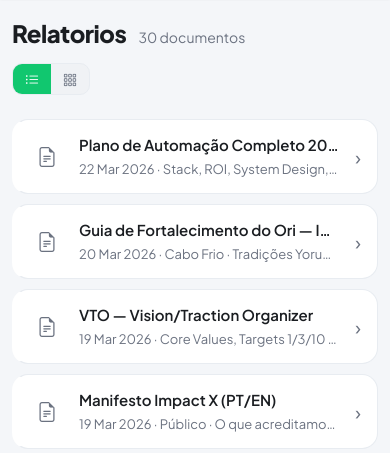
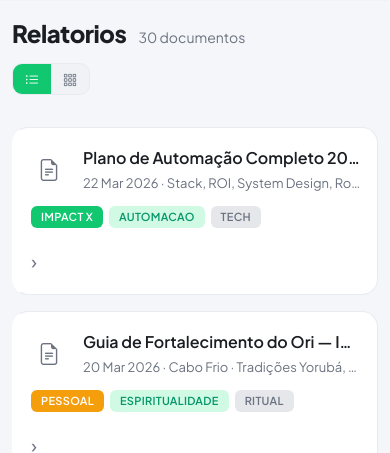
Before and after one commit to camillodev/ix-reports, a website: page index.html in a window 390 px wide. Shown: the part 57-510 px from the top of the page. Drawn offline with nearby package versions, Linux system fonts and the light colour scheme.

Commit message:
feat: dark mode #212529/#059669, cards maiores, tags embaixo, count dinamico
Dark mode atualizado para bg #212529 com accent #059669.
Cards com mais padding e espacamento para respiro premium.
Tags agora aparecem embaixo do titulo em linha propria.
Contagem de documentos atualiza junto com filtros ativos.

```diff
--- a/assets/css/hub.css
+++ b/assets/css/hub.css
@@ -244,7 +244,7 @@ body {
 .main-content {
   flex: 1;
   overflow: auto;
-  padding: 32px 40px;
+  padding: 40px 48px;
   min-width: 0;
 }
 
@@ -253,7 +253,7 @@ body {
   display: flex;
   align-items: center;
   justify-content: space-between;
-  margin-bottom: 24px;
+  margin-bottom: 32px;
 }
 
 .main-toolbar-left {
@@ -313,20 +313,19 @@ body {
 .reports-list {
   display: flex;
   flex-direction: column;
-  gap: 10px;
+  gap: 16px;
 }
 
-/* Grid mode */
 .reports-list.grid-view {
   display: grid;
-  grid-template-columns: repeat(auto-fill, minmax(300px, 1fr));
-  gap: 16px;
+  grid-template-columns: repeat(auto-fill, minmax(320px, 1fr));
+  gap: 20px;
 }
 
 .reports-list.grid-view .report-row {
   flex-direction: column;
   align-items: flex-start;
-  padding: 20px;
+  padding: 24px;
   border-left: none;
   border-top: 3px solid transparent;
 }
@@ -338,9 +337,9 @@ body {
 }
 
 .reports-list.grid-view .rr-icon {
-  font-size: 24px;
+  font-size: 26px;
   width: auto;
-  margin-bottom: 8px;
+  margin-bottom: 10px;
 }
 
 .reports-list.grid-view .rr-info {
@@ -349,15 +348,16 @@ body {
 
 .reports-list.grid-view .rr-title {
   white-space: normal;
-  line-clamp: 2;
   -webkit-line-clamp: 2;
   display: -webkit-box;
   -webkit-box-orient: vertical;
   overflow: hidden;
+  font-size: 16px;
 }
 
 .reports-list.grid-view .rr-tags {
-  margin-top: 12px;
+  margin-top: 14px;
+  padding-left: 0;
 }
 
 .reports-list.grid-view .rr-arrow {
@@ -368,11 +368,12 @@ body {
   background: var(--ix-surface);
   border: 1px solid var(--ix-border);
   border-radius: var(--ix-radius-md);
-  padding: 18px 24px;
+  padding: 24px 28px;
   display: flex;
+  flex-wrap: wrap;
   align-items: center;
   gap: 16px;
-  transition: all 0.15s;
+  transition: all 0.18s;
   text-decoration: none;
   color: inherit;
   border-left: 3px solid transparent;
@@ -386,13 +387,13 @@ body {
 }
 
 [data-theme="dark"] .report-row:hover {
-  box-shadow: 0 8px 28px rgba(0, 0, 0, 0.25);
+  box-shadow: 0 8px 28px rgba(0, 0, 0, 0.35);
 }
 
 .rr-icon {
-  font-size: 20px;
+  font-size: 22px;
   color: var(--ix-muted);
-  width: 32px;
+  width: 36px;
   text-align: center;
   flex-shrink: 0;
 }
@@ -403,9 +404,9 @@ body {
 }
 
 .rr-title {
-  font-size: 15px;
+  font-size: 16px;
   font-weight: 600;
-  margin-bottom: 3px;
+  margin-bottom: 4px;
   white-space: nowrap;
   overflow: hidden;
   text-overflow: ellipsis;
@@ -419,11 +420,22 @@ body {
   text-overflow: ellipsis;
 }
 
+.rr-arrow {
+  color: var(--ix-muted);
+  font-size: 20px;
+  transition: transform 0.15s, color 0.15s;
+  flex-shrink: 0;
+}
+
 .rr-tags {
   display: flex;
   gap: 6px;
   flex-wrap: wrap;
   flex-shrink: 0;
+  width: 100%;
+  padding-left: 52px;
+  margin-top: -4px;
+  padding-bottom: 2px;
 }
 
 .rr-tag {
@@ -462,13 +474,6 @@ body {
   border-radius: 4px;
   margin-right: 6px;
   font-variant-numeric: tabular-nums;
-}
-
-.rr-arrow {
-  color: var(--ix-muted);
-  font-size: 20px;
-  transition: transform 0.15s, color 0.15s;
-  flex-shrink: 0;
 }
 
 .report-row:hover .rr-arrow {
@@ -629,12 +634,12 @@ body {
     padding: 20px 16px;
   }
 
-  .rr-tags {
-    display: none;
+  .report-row {
+    padding: 18px 16px;
   }
 
-  .report-row {
-    padding: 14px 16px;
+  .rr-tags {
+    padding-left: 0;
   }
 
   .main-toolbar {
--- a/assets/css/tokens.css
+++ b/assets/css/tokens.css
@@ -54,17 +54,20 @@
 }
 
 [data-theme="dark"] {
-  --ix-ink: #e2e8f0;
+  --ix-ink: #f1f5f9;
   --ix-ink-secondary: #cbd5e1;
-  --ix-muted: #94a3b8;
-  --ix-green-light: #134e35;
-  --ix-green-tint: #0f3d2c;
-  --ix-bg: #0f172a;
-  --ix-surface: #1e293b;
-  --ix-surface-2: #273548;
-  --ix-surface-3: #334155;
-  --ix-border: #334155;
-  --ix-shadow-sm: 0 1px 2px rgba(0, 0, 0, 0.2);
-  --ix-shadow-md: 0 8px 30px rgba(0, 0, 0, 0.3);
-  --ix-shadow-lg: 0 12px 40px rgba(0, 0, 0, 0.4);
+  --ix-muted: #9ca3af;
+  --ix-green: #059669;
+  --ix-green-hover: #047857;
+  --ix-green-dark: #34d399;
+  --ix-green-light: #064e3b;
+  --ix-green-tint: #022c22;
+  --ix-bg: #212529;
+  --ix-surface: #2a2e33;
+  --ix-surface-2: #343a40;
+  --ix-surface-3: #3d444b;
+  --ix-border: #3d444b;
+  --ix-shadow-sm: 0 1px 3px rgba(0, 0, 0, 0.3);
+  --ix-shadow-md: 0 8px 30px rgba(0, 0, 0, 0.4);
+  --ix-shadow-lg: 0 12px 40px rgba(0, 0, 0, 0.5);
 }
--- a/assets/js/hub.js
+++ b/assets/js/hub.js
@@ -226,6 +226,12 @@
     });
   }
 
+  // ─── Main count update ───
+  function updateMainCount() {
+    var filtered = getFilteredReports();
+    totalCountEl.textContent = filtered.length;
+  }
+
   // ─── Filter logic ───
   function setFilter(client, project) {
     activeClient = client;
@@ -242,6 +248,7 @@
         mainTitle.textContent += ' / ' + clients[client].projects[project].name;
       }
     }
+    updateMainCount();
   }
 
   function updateTreeActive() {
@@ -394,6 +401,8 @@
     } else {
       activeFiltersBar.classList.add('hidden');
     }
+
+    totalCountEl.textContent = visibleCount;
   }
 
   function paginate() {
```
